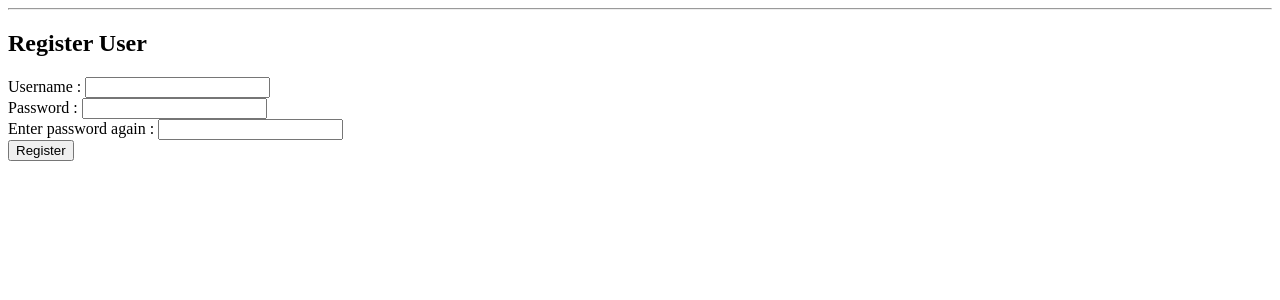
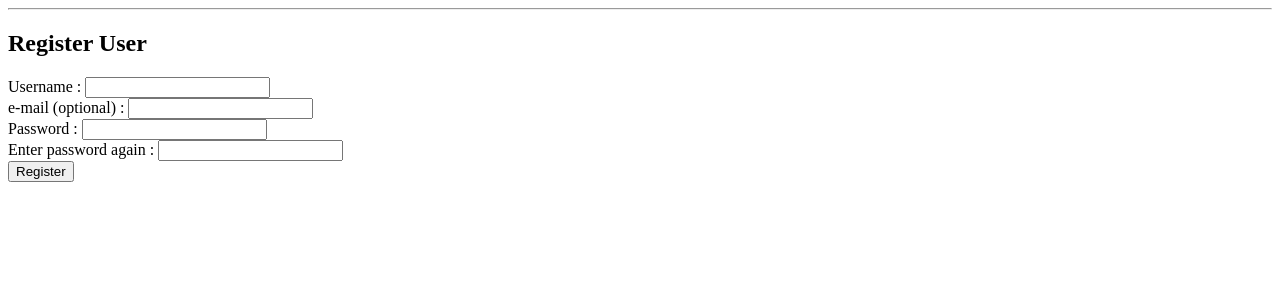
Before and after one commit to andrew-gardner/django-monkeys, a Django app: template templates/registration/registration_form.html in a window 1280 px wide. Shown: the part 26-326 px from the top of the page. Run offline with Django 3.2, Linux system fonts and the light colour scheme; the template is opened without the code that fills it, so the values that code supplies are empty, except form fields; tables that the repository leaves empty hold one stand-in row (values such as "Sample post"); form fields are guessed from the names that the template uses.

Commit message:
Added an optional e-mail field when registering a user

```diff
--- a/templates/registration/registration_form.html
+++ b/templates/registration/registration_form.html
@@ -25,6 +25,9 @@
     Username :
     {{ form.username }}
     <br>
+    e-mail (optional) :
+    {{ form.email }}
+    <br>
     Password :
     {{ form.password1 }}
     <br>
```
